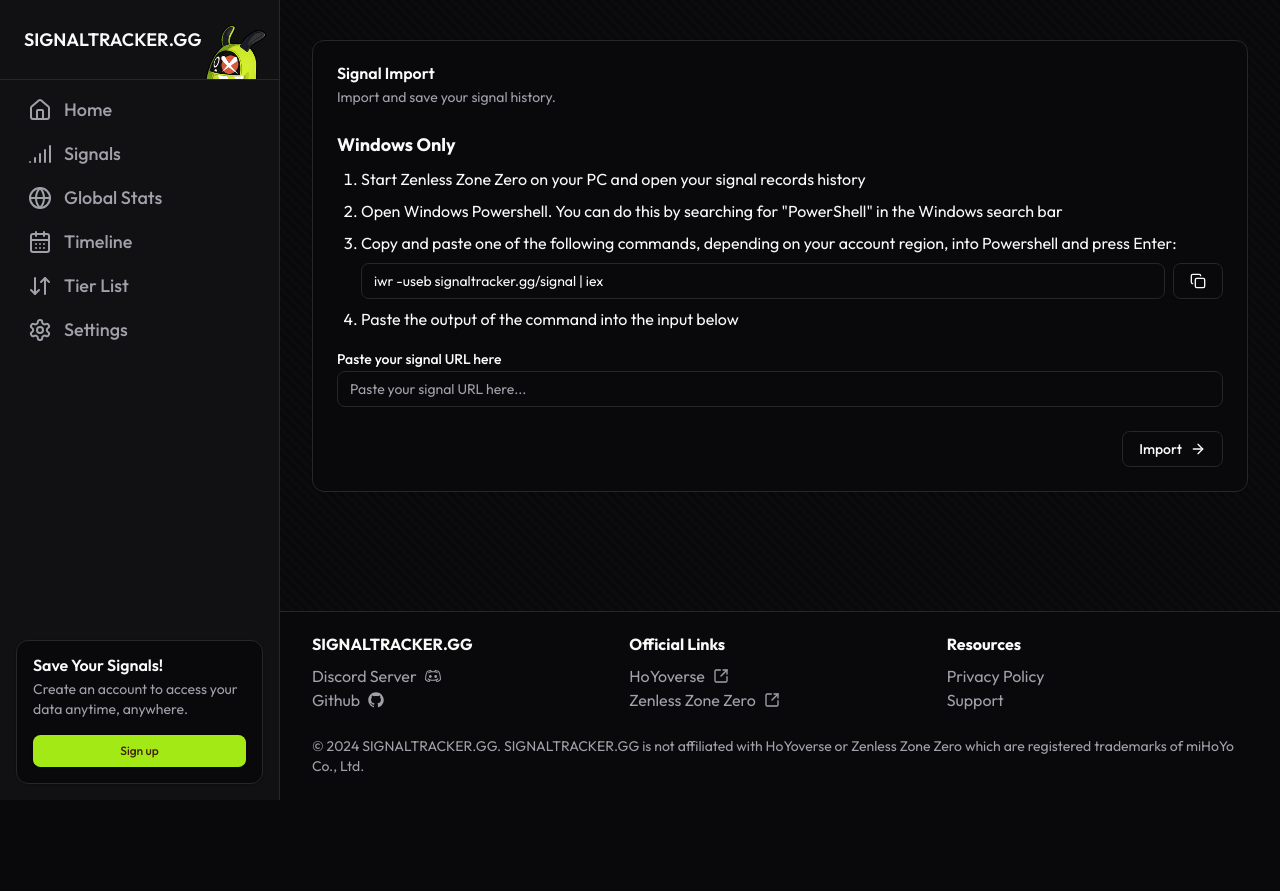
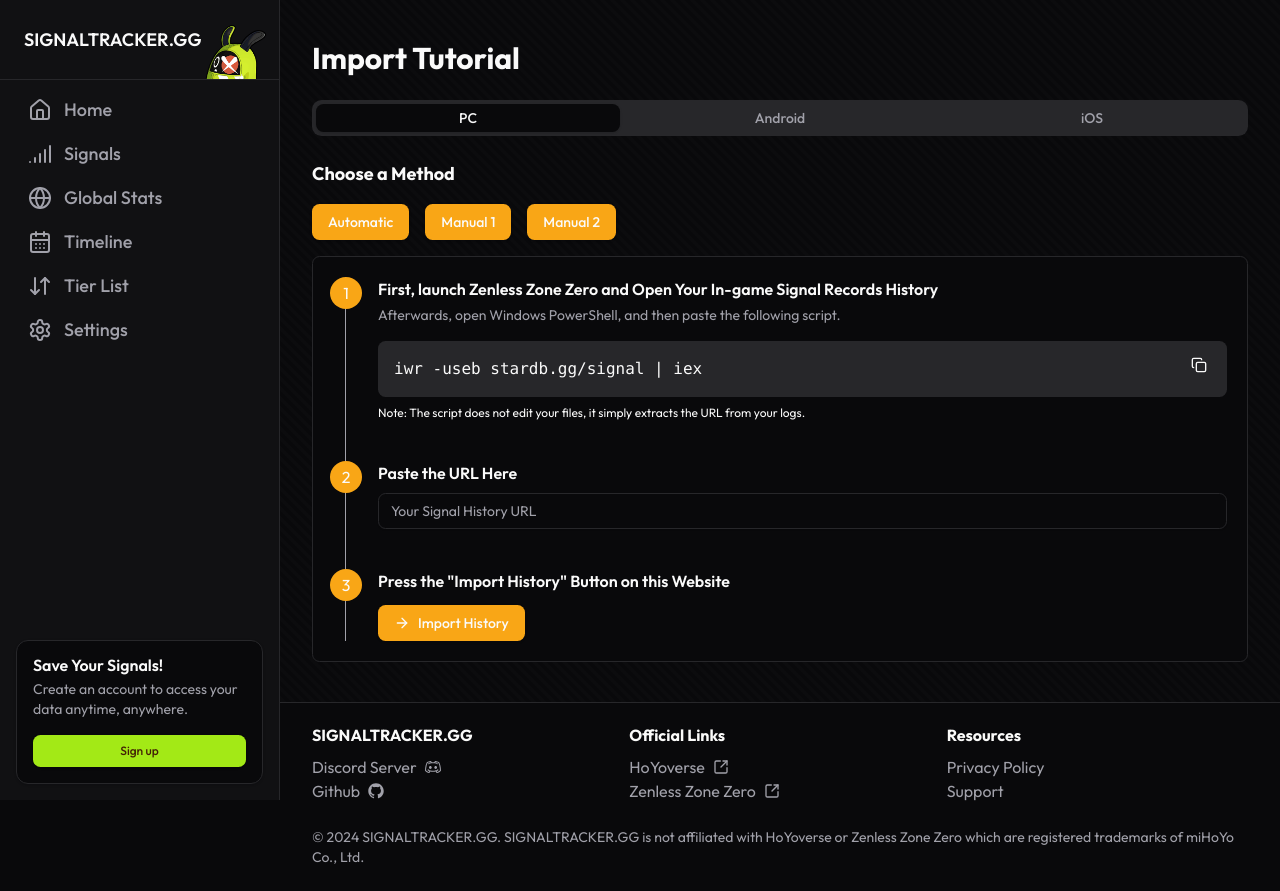
Before and after one commit to TristanKatwaroo/signal-tracker, a Next.js app: page /signals/import in a window 1280 px wide. Before the commit the page ends 800 px from the top, so only its background shows below. Built offline with nearby package versions, Linux system fonts and the light colour scheme; no server answers; what tailwindcss-debug-screens would draw is missing.

Commit message:
update import page styling

```diff
--- a/src/app/globals.css
+++ b/src/app/globals.css
@@ -55,7 +55,7 @@
     /* --primary: 35 100% 46%; */
     --primary-foreground: 60 9.1% 97.8%;
     --secondary: 240 3.7% 15.9%;
-    --secondary-foreground: 0 0% 98%;
+    --secondary-foreground: 0 0% 80%;
     --tertiary: 80 83% 50%;
     --tertiary-foreground: 26 83.3% 14.1%;
     --quaternary: 47.9 95.8% 53.1%;
--- a/src/app/signals/import/page.tsx
+++ b/src/app/signals/import/page.tsx
@@ -1,54 +1,89 @@
-// app/signals/import/page.tsx
-
+// pages/app/signals/import/page.tsx
 import React from 'react';
-import {
-  Card,
-  CardContent,
-  CardDescription,
-  CardFooter,
-  CardHeader,
-  CardTitle,
-} from '@/components/ui/card';
-import { Input } from '@/components/ui/input';
-import { ImportButton } from '@/components/ImportButton';
+import { Tabs, TabsList, TabsTrigger, TabsContent } from "@/components/ui/tabs";
+import { Input } from "@/components/ui/input";
+import { Button } from "@/components/ui/button";
+import { Copy, ArrowRight } from "lucide-react";
 
 const ImportPage = () => {
+  const handleCopy = (text: string) => {
+    navigator.clipboard.writeText(text);
+  };
+
   return (
-    <main className="flex flex-1 flex-col gap-4 p-4 lg:gap-6 lg:px-0">
-      <Card>
-        <CardHeader>
-          <CardTitle>Signal Import</CardTitle>
-          <CardDescription>Import and save your signal history.</CardDescription>
-        </CardHeader>
-        <CardContent className="space-y-4">
-          <div>
-            <h2 className="text-lg font-bold">Windows Only</h2>
-            <ol className="list-decimal ml-6 space-y-2 mt-2">
-              <li>Start Zenless Zone Zero on your PC and open your signal records history</li>
-              <li>Open Windows Powershell. You can do this by searching for &quot;PowerShell&quot; in the Windows search bar</li>
-              <li>Copy and paste one of the following commands, depending on your account region, into Powershell and press Enter:</li>
-              <div className="space-y-2">
-                <div className="flex items-center space-x-2">
-                  <Input readOnly value="iwr -useb signaltracker.gg/signal | iex" />
-                  <ImportButton text="iwr -useb signaltracker.gg/signal | iex" />
+    <main className="flex flex-col gap-4 p-4 lg:gap-6 lg:px-0">
+      <div className="flex items-center justify-between">
+        <h1 className="text-lg font-bold md:text-3xl">Import Tutorial</h1>
+      </div>
+      <Tabs defaultValue="pc">
+        <TabsList className="mb-6 flex space-x-2">
+          <TabsTrigger value="pc" className="flex-1">PC</TabsTrigger>
+          <TabsTrigger value="android" className="flex-1">Android</TabsTrigger>
+          <TabsTrigger value="ios" className="flex-1">iOS</TabsTrigger>
+        </TabsList>
+        <TabsContent value="pc">
+          <h2 className="text-lg font-bold">Choose a Method</h2>
+          <div className="flex flex-col md:flex-row gap-4 my-4">
+            <Button variant="default">Automatic</Button>
+            <Button variant="default">Manual 1</Button>
+            <Button variant="default">Manual 2</Button>
+          </div>
+          <div className="bg-background p-5 rounded-md border border-muted">
+            <ol className="relative border-l border-muted-foreground ml-3 space-y-10 list-none">
+              <li className="mb-10 ml-8 flex items-start">
+                <span className="absolute -left-4 flex items-center justify-center w-8 h-8 bg-primary text-primary-foreground rounded-full">
+                  1
+                </span>
+                <div className="flex-grow">
+                  <h3 className="mb-1 font-semibold text-base text-foreground">First, launch Zenless Zone Zero and Open Your In-game Signal Records History</h3>
+                  <p className="mb-4 font-normal text-sm text-muted-foreground">Afterwards, open Windows PowerShell, and then paste the following script.</p>
+                  <div className="relative mt-2">
+                    <pre className="bg-muted p-4 rounded-md">
+                      <code>iwr -useb stardb.gg/signal | iex</code>
+                    </pre>
+                    <Button
+                      variant="ghost"
+                      size="sm"
+                      className="absolute right-2 top-2"
+                      // onClick={() => handleCopy("iwr -useb stardb.gg/signal | iex")}
+                    >
+                      <Copy className="h-4 w-4" />
+                    </Button>
+                  </div>
+                  <p className="mt-2 text-xs">Note: The script does not edit your files, it simply extracts the URL from your logs.</p>
                 </div>
-                {/* <div className="flex items-center space-x-2">
-                  <Input readOnly value="iwr -useb signaltracker.gg/signal_cn | iex" />
-                  <ImportButton text="iwr -useb signaltracker.gg/signal_cn | iex" />
-                </div> */}
-              </div>
-              <li>Paste the output of the command into the input below</li>
+              </li>
+              <li className="mb-10 ml-8 flex items-start">
+                <span className="absolute -left-4 flex items-center justify-center w-8 h-8 bg-primary text-primary-foreground rounded-full">
+                  2
+                </span>
+                <div className="flex-grow">
+                  <h3 className="mb-1 font-semibold text-base text-foreground">Paste the URL Here</h3>
+                  <Input placeholder="Your Signal History URL" className="mt-2" />
+                </div>
+              </li>
+              <li className="mb-10 ml-8 flex items-start">
+                <span className="absolute -left-4 flex items-center justify-center w-8 h-8 bg-primary text-primary-foreground rounded-full">
+                  3
+                </span>
+                <div className="flex-grow">
+                  <h3 className="mb-1 font-semibold text-base text-foreground">Press the "Import History" Button on this Website</h3>
+                  <Button className="mt-2">
+                    <ArrowRight className="h-4 w-4 mr-2" />
+                    Import History
+                  </Button>
+                </div>
+              </li>
             </ol>
           </div>
-          <div>
-            <label className="block text-sm font-medium leading-6 text-gray-900 dark:text-white">Paste your signal URL here</label>
-            <Input placeholder="Paste your signal URL here..." />
-          </div>
-        </CardContent>
-        <CardFooter className="flex justify-end">
-          <ImportButton text="Import" />
-        </CardFooter>
-      </Card>
+        </TabsContent>
+        <TabsContent value="android">
+          <div className="text-muted-foreground">Android import instructions will go here.</div>
+        </TabsContent>
+        <TabsContent value="ios">
+          <div className="text-muted-foreground">iOS import instructions will go here.</div>
+        </TabsContent>
+      </Tabs>
     </main>
   );
 };
```
